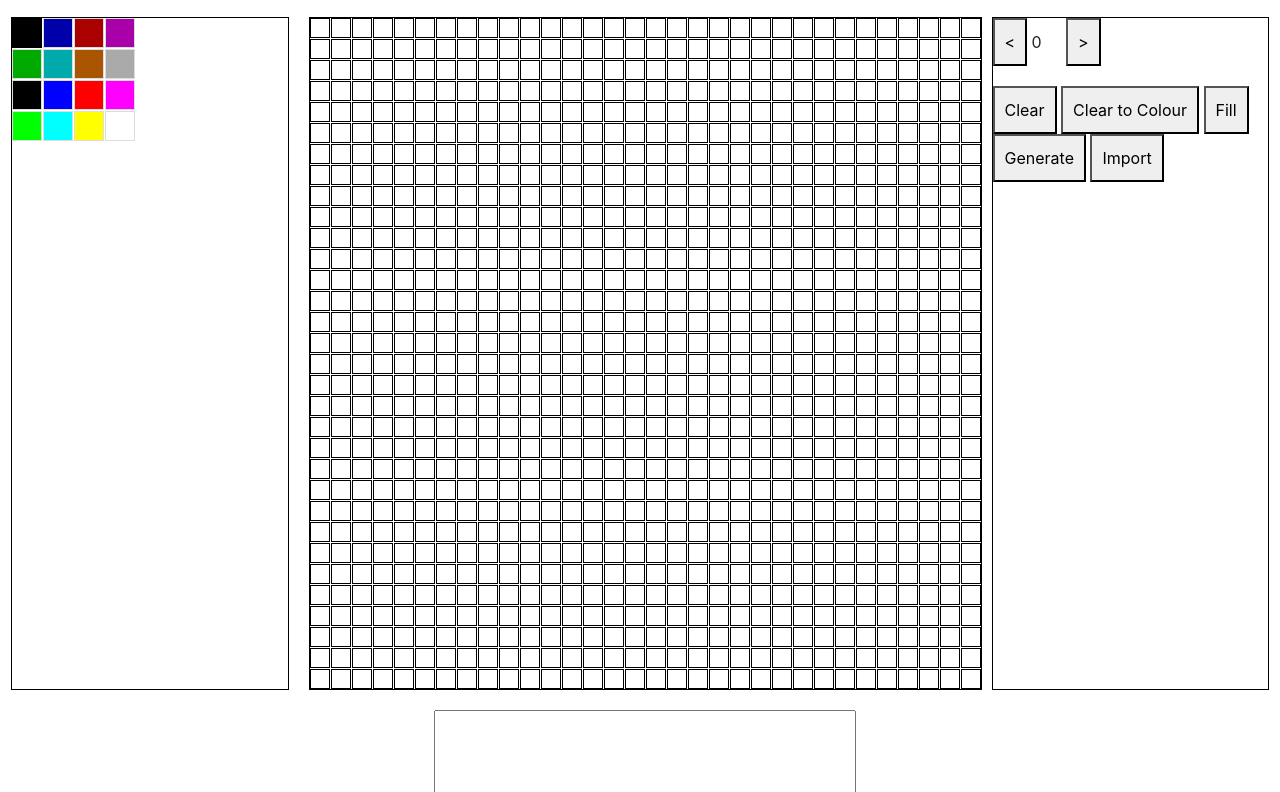
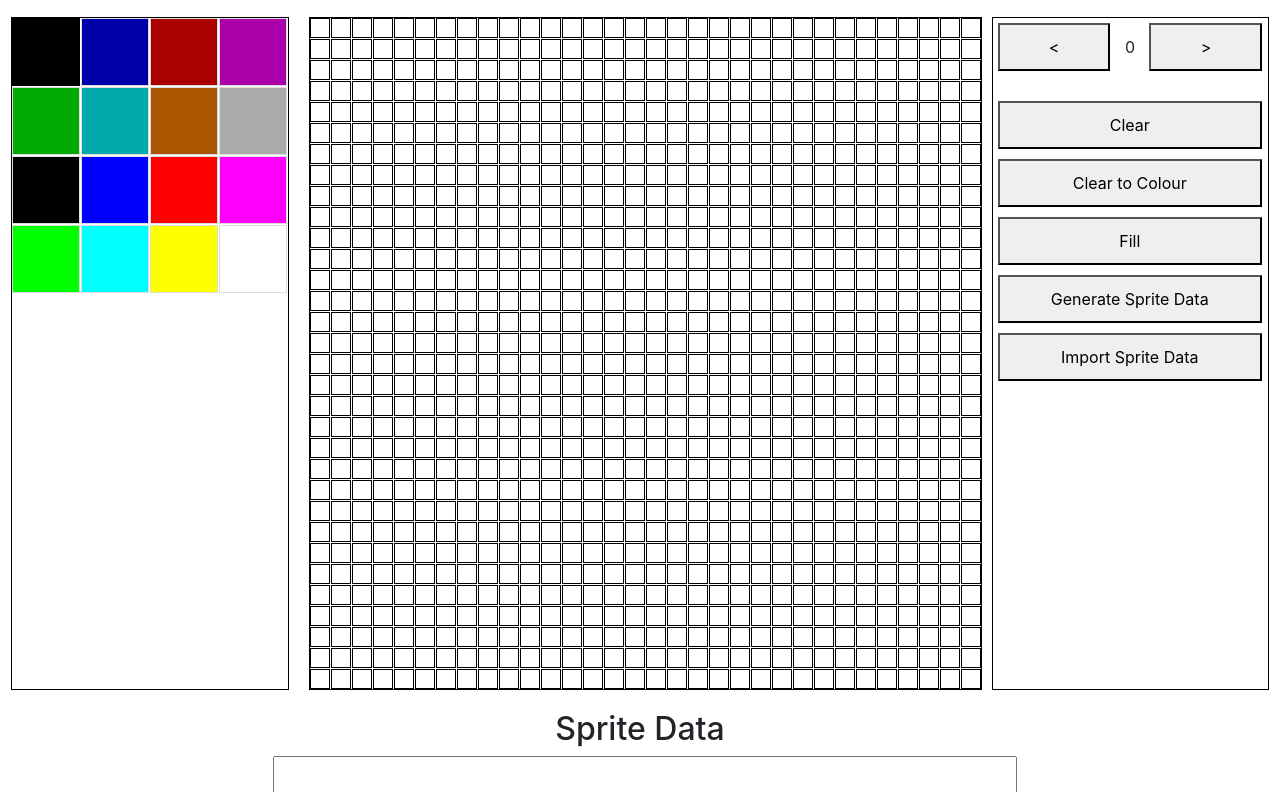
Before and after one commit to pjgpetecodes/sam-coupe-sprite-editor, a plain HTML site: page index.html in a window 1280 px wide. Shown: the part 110-902 px from the top of the page. Drawn offline with nearby package versions, Linux system fonts and the light colour scheme.

Commit message:
Renamed Nav Buttons etc

```diff
--- a/index.html
+++ b/index.html
@@ -39,19 +39,21 @@
       </div>
       <div id="toolbox">
         <div id="navButtons">
-            <button id="prevButton">&lt;</button>
+            <button id="prevButton" class="grid-nav-button">&lt;</button>
             <div id="currentGrid">0</div>
-            <button id="nextButton">&gt;</button>
+            <button id="nextButton" class="grid-nav-button">&gt;</button>
         </div>
         <div id="buttons">
-            <button id="clear">Clear</button>
-            <button id="clearToColour">Clear to Colour</button>
-            <button id="fill">Fill</button>
-            <button id="convert">Generate</button>
-            <button id="import">Import</button>
+            <button id="clear" class="full-width-button">Clear</button>
+            <button id="clearToColour" class="full-width-button">Clear to Colour</button>
+            <button id="fill" class="full-width-button">Fill</button>
+            <button id="convert" class="full-width-button">Generate Sprite Data</button>
+            <button id="import" class="full-width-button">Import Sprite Data</button>
         </div>
       </div>
     </div>
+    <h2>Sprite Data</h2>
+
     <div id="output-container">
         <textarea type="text" contenteditable="true" id="output">
 
--- a/scripts/grid.js
+++ b/scripts/grid.js
@@ -1,5 +1,6 @@
 import { colors } from './colors.js';
 
+const fillButton = document.querySelector('#fill');
 var fillingMode = 0;
 
 function setFillingMode(fillingModeValue) {
@@ -7,10 +8,12 @@ function setFillingMode(fillingModeValue) {
 
     if (fillingMode == 1)
     {
+        fillButton.style.backgroundColor = "red";
         setAllCellsPointer("pointer");
     }
     else
     {
+        fillButton.style.backgroundColor = "buttonface";
         setAllCellsPointer("default");
     }
 }
--- a/styles/style.css
+++ b/styles/style.css
@@ -26,8 +26,8 @@ h1 {
 
 #color-grid {
 	display: grid;
-	grid-template-columns: repeat(4, 30px);
-	grid-template-rows: repeat(4, 30px);
+	grid-template-columns: repeat(4, 68px);
+	grid-template-rows: repeat(4, 68px);
 	gap: 1px;
 	border: 1px solid black;
 	margin-right: 20px;
@@ -97,15 +97,15 @@ div#toolbox {
 	margin-left: 10px;
 	margin-bottom: 10px;
 	text-align: left;
-	min-width: 38%;
-	height: 375px;
+	min-width: 67%;
+	height: 520px;
 }
 
 #currentGrid {
 	max-width: 20px;
 	min-width: 20px;
 	display: inline-block;
-	margin-right: 10px;
+	text-align: center;
 }
 
 .right-logo img {
@@ -120,6 +120,7 @@ a.navbar-brand img {
 
 #main-title h2 {
 	color: white;
+	padding-top: 24px;
 }
 
 .navbar {
@@ -130,3 +131,13 @@ a.navbar-brand img {
 	margin-top: 20px;
 
 }
+
+.full-width-button {
+    width: 96%;
+	margin: 5px;
+}
+
+.grid-nav-button {
+    margin: 5px;
+    width: 41%;
+}
```
